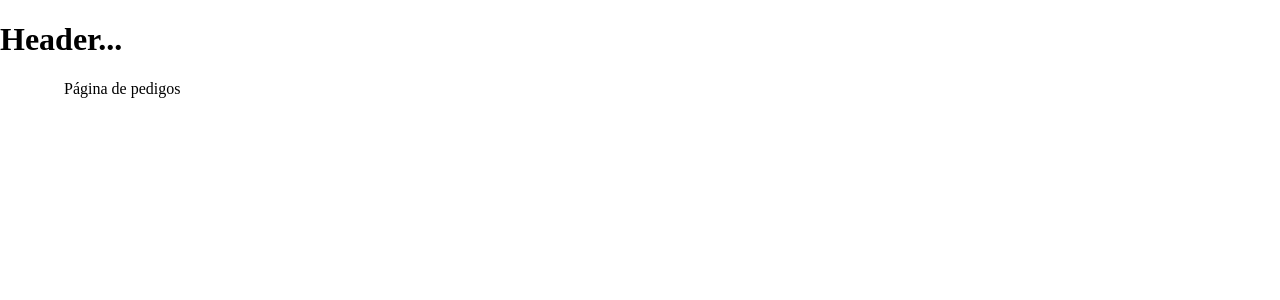
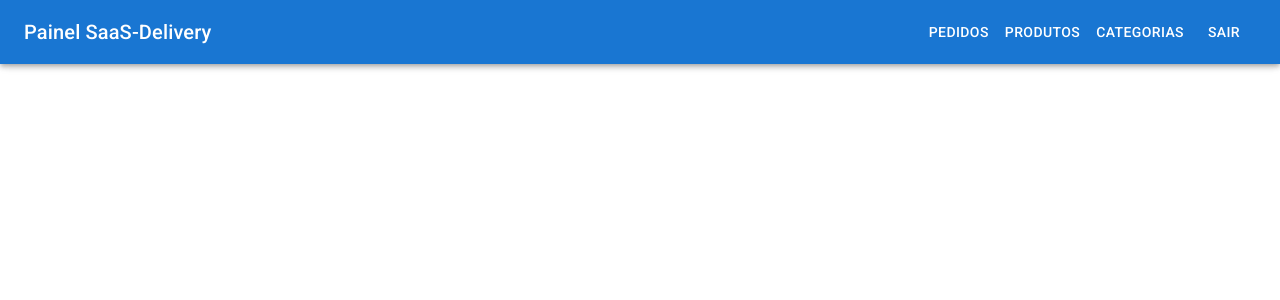
Before and after one commit to HenriqueACF/Delivery-System, a Next.js app in the folder saas-painel/: page /pedidos in a window 1280 px wide. Shown: the top 300 px of the page. Built offline with nearby package versions, Linux system fonts and the light colour scheme.

Commit message:
feat: header criado

```diff
--- a/saas-painel/src/app/(inside)/pedidos/page.tsx
+++ b/saas-painel/src/app/(inside)/pedidos/page.tsx
@@ -1,7 +1,6 @@
 "use client"
 
 import {Box} from "@mui/material";
-import {Header} from "@/components/Header";
 
 const Page = () => {
     return (
--- a/saas-painel/src/components/Header.tsx
+++ b/saas-painel/src/components/Header.tsx
@@ -1,5 +1,65 @@
+import {AppBar, Box, Button, IconButton, Toolbar, Typography} from "@mui/material";
+import Link from "next/link";
+import {Menu} from "@mui/icons-material";
+import {useRouter} from "next/navigation";
+
 export const Header = () => {
+    const router = useRouter()
+
+    const pageTitle = "Painel SaaS-Delivery"
+
+    const handleLogout = () => {
+        router.push('/login')
+    }
+
+    const handleDrawerToggle = () => {
+
+    }
+
     return (
-        <h1>Header...</h1>
+        <>
+            <AppBar component="nav" positon="relative">
+                <Toolbar>
+                    <IconButton
+                        color="inherit"
+                        edge="start"
+                        sx={{display: {sm: 'none'}}}
+                        onClick={handleDrawerToggle}
+                    >
+                        <Menu/>
+                    </IconButton>
+                    <Typography
+                        component="div"
+                        variant="h6"
+                        sx={{
+                            flexGrow: 1,
+                            display: {xs: 'none', sm: 'block'}
+                        }}
+                    >
+                        <Link href="/"
+                              style={{color: '#FFF', textDecoration: 'none'}}>{pageTitle}</Link>
+                    </Typography>
+                    <Box
+                        sx={{display: {xs: 'none', sm: 'block'}}}>
+                        <Link href="/pedidos" style={{textDecoration: 'none'}}>
+                            <Button sx={{color: '#FFF'}}
+                            >Pedidos</Button>
+                        </Link>
+                        <Link href="/produtos" style={{textDecoration: 'none'}}>
+                            <Button sx={{color: '#FFF'}}
+                            >Produtos</Button>
+                        </Link>
+                        <Link href="/categorias" style={{textDecoration: 'none'}}>
+                            <Button sx={{color: '#FFF'}}
+                            >Categorias</Button>
+                        </Link>
+                        <Button
+                            onClick={handleLogout}
+                            sx={{color: '#FFF'}}
+                        >Sair</Button>
+                    </Box>
+                </Toolbar>
+            </AppBar>
+        </>
     )
 }
```
